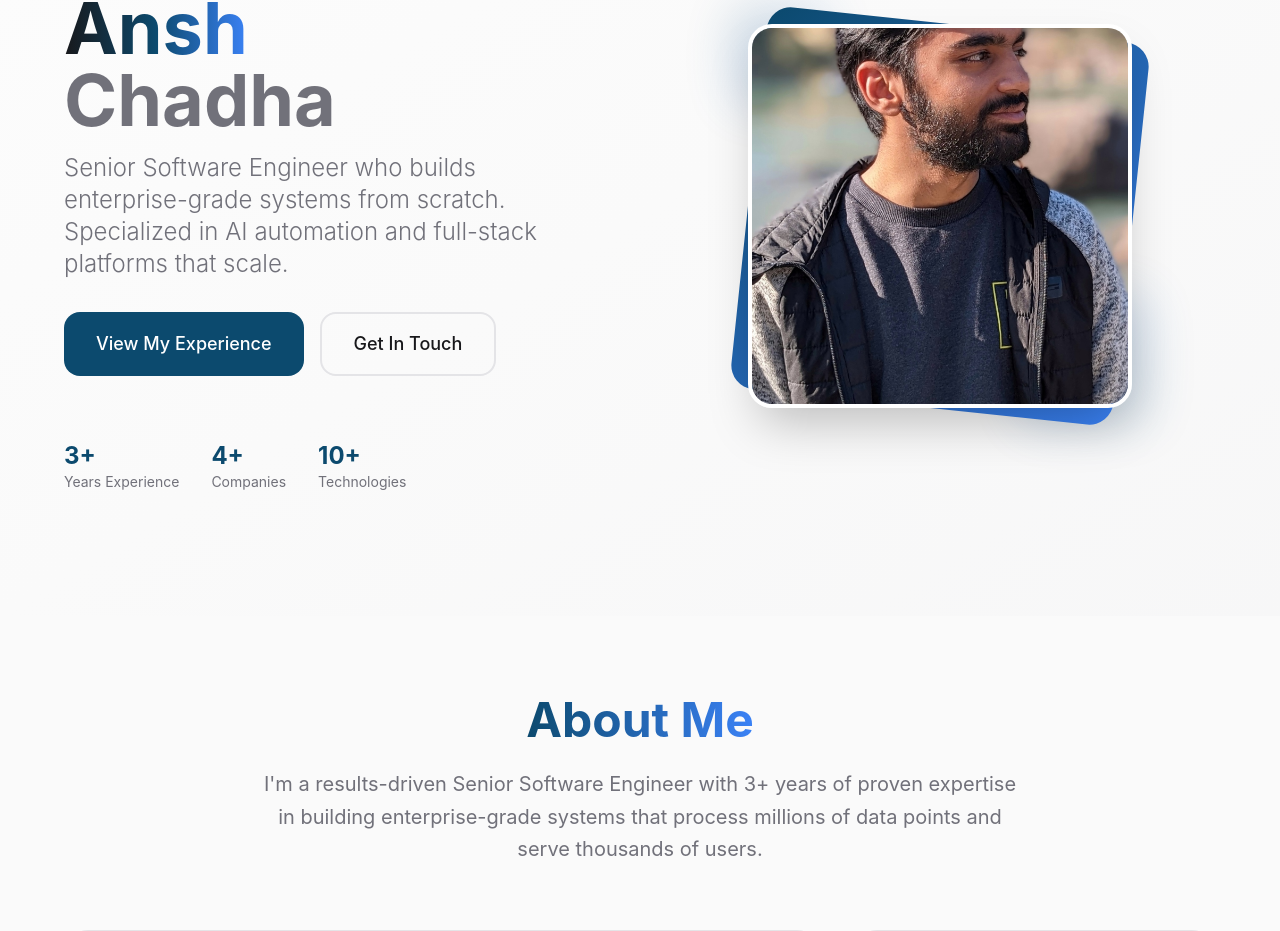
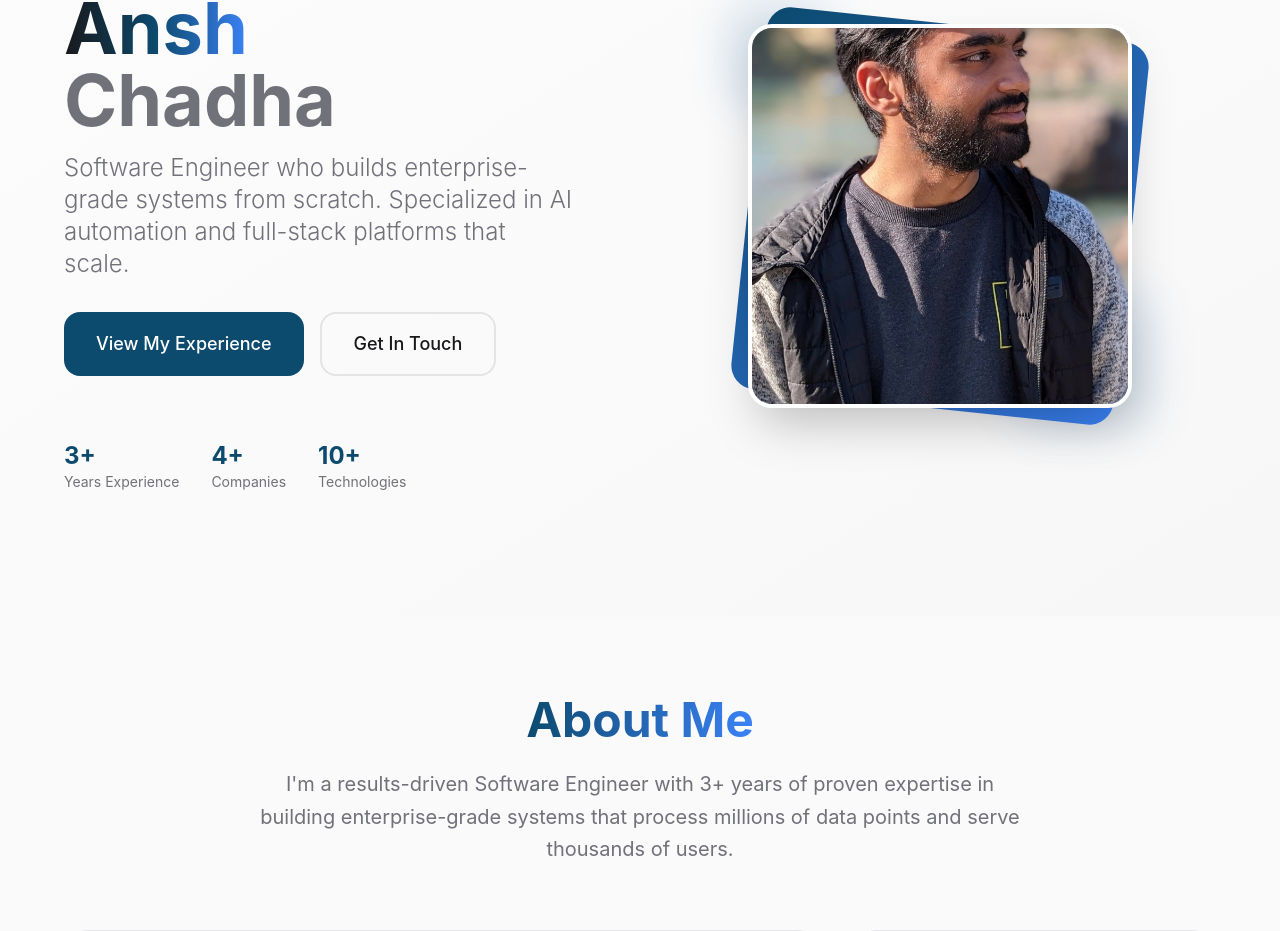
Before and after one commit to GeekyA/ansh-personal-website, a Next.js app: page / in a window 1280 px wide. Shown: the part 264-1195 px from the top of the page. Built offline with nearby package versions, Linux system fonts and the light colour scheme.

Commit message:
tone down

```diff
--- a/app/page.tsx
+++ b/app/page.tsx
@@ -61,7 +61,7 @@ export default function Home() {
                 </h1>
 
                 <p className="text-xl md:text-2xl text-[var(--muted-foreground)] font-light max-w-lg">
-                  Senior Software Engineer who builds enterprise-grade systems from scratch. Specialized in AI automation and full-stack platforms that scale.
+                  Software Engineer who builds enterprise-grade systems from scratch. Specialized in AI automation and full-stack platforms that scale.
                 </p>
               </motion.div>
 
@@ -148,7 +148,7 @@ export default function Home() {
               </span>
             </h2>
             <p className="text-xl text-[var(--muted-foreground)] max-w-3xl mx-auto leading-relaxed">
-              I&apos;m a results-driven Senior Software Engineer with 3+ years of proven expertise in building enterprise-grade systems that process millions of data points and serve thousands of users.
+              I&apos;m a results-driven Software Engineer with 3+ years of proven expertise in building enterprise-grade systems that process millions of data points and serve thousands of users.
             </p>
           </motion.div>
 
@@ -373,9 +373,9 @@ export default function Home() {
                 {
                   title: 'Data Engineer',
                   company: 'Taiyō.AI',
-                  location: 'San Francisco, Californi (Remote)',
+                  location: 'San Francisco, California (Remote)',
                   period: 'September 2022 - September 2024',
-                  description: 'Engineered enterprise-grade ETL pipelines processing millions of procurement records and risk datasets for Fortune 500 clients. Built scalable data infrastructure on AWS that reduced processing time by 60% while maintaining 99.9% uptime.',
+                  description: 'Engineered enterprise-grade ETL pipelines processing millions of procurement records and risk datasets for Fortune 500 clients. Built scalable AI powered pipelines that reduced data product delivery time by 70%',
                   type: 'Full-time'
                 },
                 {
@@ -383,7 +383,7 @@ export default function Home() {
                   company: 'ByteLearn',
                   location: 'India (Remote)',
                   period: 'December 2021 - September 2022',
-                  description: 'Led dataset creation and NLP pipeline development for EdTech platform serving 10,000+ students. Implemented advanced data scraping and cleaning systems that improved content quality by 40% and reduced manual curation time.',
+                  description: 'Led dataset creation and NLP pipeline development for EdTech platform serving thousands of users. Implemented advanced data scraping and cleaning systems that improved content quality and reduced manual curation time.',
                   type: 'Internship'
                 },
                 {
```
